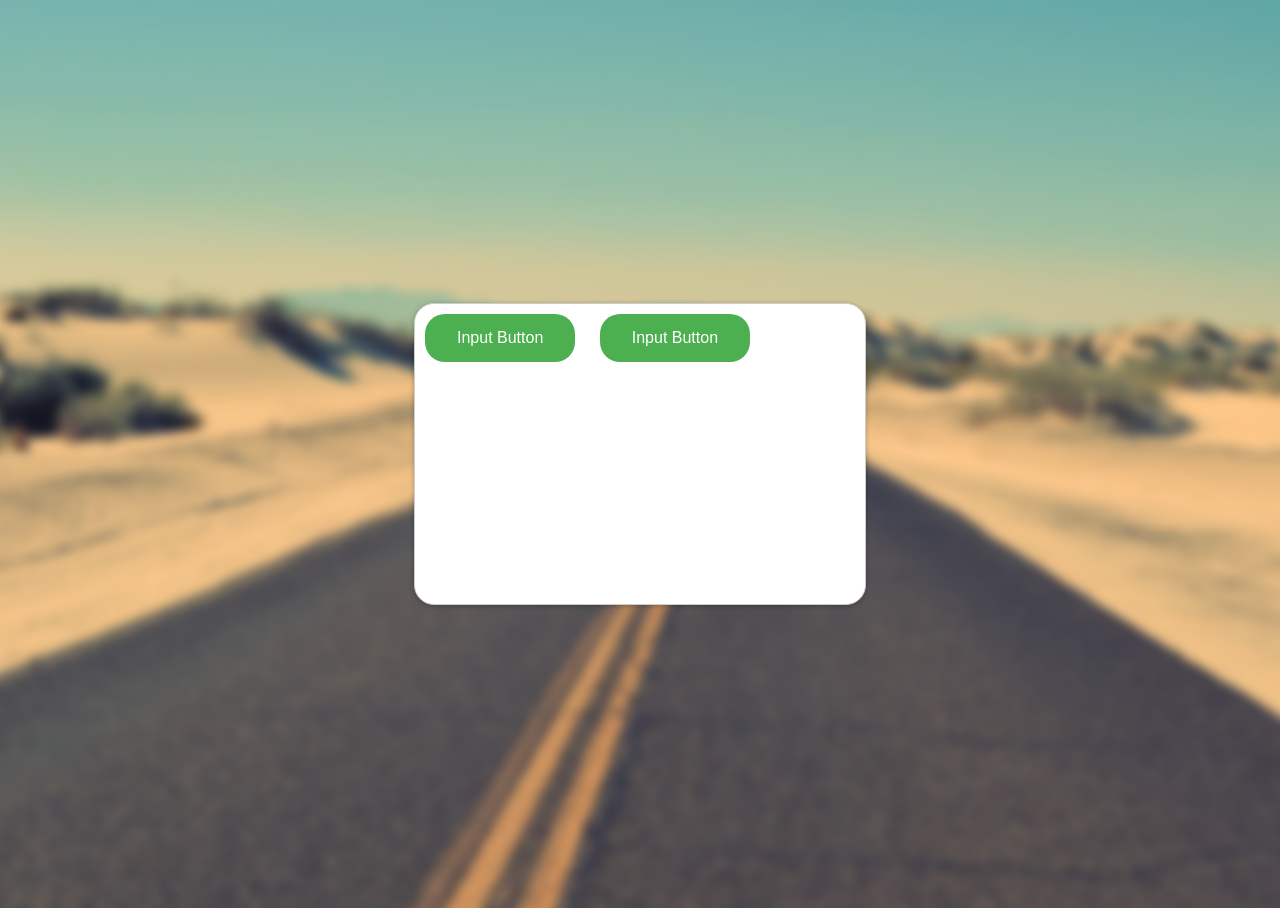
After one commit to heysulo/hris, a PHP site: page /login.html in a window 1280 px wide. The commit adds this page. Run offline with PHP 8.4, Linux system fonts and the light colour scheme.

Commit message:
Sample login page design created.

```diff
--- a/artista.css
+++ b/artista.css
@@ -1 +1,134 @@
-//test npw
+body{
+	background-color: #e2e2e2;
+	color: #3a4352;
+	font-family: "Arial";
+}
+
+
+
+.cbox{
+	background-color: #fff;
+    border: 1px solid #ccc;
+    max-width: 555px;
+    margin: 10px;
+    padding: 10px;
+    left: 50%;
+    width: auto;
+    height: auto;
+    border-radius: 4px;
+    margin-left: auto;
+    margin-right: auto;
+}
+
+.cbox_header{
+
+}
+
+.cbox_profile_title{
+    font-size: 16px;
+    line-height: 1.4;
+    font-weight: bold;
+    color: #3B5998;
+    word-wrap: break-word;
+}
+
+
+.cbox_timestamp{
+    font-size: 12px;
+    color: #6D6D6D;
+    word-wrap: break-word;
+}
+
+
+
+.cbox_div_propic{
+	border: 1px solid #BDC0C5;
+	height: 40px;
+	width: 40px;
+    margin-right: 10px;
+    float: left;
+}
+
+
+
+.cbox_content_txt {
+    margin-bottom: 0;
+    font-family: Nimbus Sans L;
+    text-align: justify;
+    color:#3e433e;
+    padding: 0;
+}
+
+.cbox_seen_txt {
+    font-size: 10px;
+    margin-top: 0;
+    margin-bottom: 0;
+    color:#3e433e;
+    padding: 0;
+}
+
+.cbox_hr{
+    color: #ff0000;
+}
+
+
+h3{
+	top:0;
+	left: 0;
+    float: left;
+	position: relative;
+}
+
+
+
+
+
+/* ~~~~~~~~~~~~~~~~~~~~~~~~~~~~~~~~ LOGIN ~~~~~~~~~~~~~~~~~*/
+.login_box {
+    border: 1px solid #ccc;
+    width: 450px;
+    height: 300px;
+    background-color: #fff;
+    border-radius: 20px;
+    box-shadow: 0 1px 5px rgba(0, 0, 0, 0.25);
+    position: absolute;
+    top:0;
+    bottom: 0;
+    left: 0;
+    right: 0;
+    z-index: 2;
+    margin: auto;
+
+}
+
+.user_choose_button {
+    background-color: #4CAF50; /* Green */
+    border: none;
+    color: white;
+    padding: 15px 32px;
+    margin-top: 10px;
+    margin-right: 10px;
+    margin-left: 10px ;
+    border-radius: 20px;
+    text-align: center;
+    text-decoration: none;
+    display: inline-block;
+    font-size: 16px;
+    z-index: 3;
+}
+
+.bg_blurredimg{
+    background-color: #f00;
+    background-image: url("./img/bg_img1.jpg");
+    background-size: cover;
+    display: block;
+    filter: blur(5px);
+    -webkit-filter: blur(5px);
+    height: 100%;
+    left: 0;
+    position: fixed;
+    right: 0;
+    z-index: 1;
+    transform: scale(1.1);
+
+}
--- /dev/null
+++ b/login.html
@@ -0,0 +1,16 @@
+<html>
+<head>
+    <link rel="stylesheet" type="text/css" href="artista.css">
+</head>
+<body >
+	<div class="bg_blurredimg"></div>
+	<div>
+	    <div class="login_box">
+	    	<div >
+		    	<input type="button" class="user_choose_button" value="Input Button">
+		    	<input type="button" class="user_choose_button" value="Input Button">
+	    	</div>
+	    </div>
+	</div>
+</body>
+</html>
```
Also changed, not shown: index.html (added, +23 -0 lines), img/bg_img1.jpg (added), img/bg_img2.jpg (added), img/bg_img2_low.jpg (added), img/defimg.jpg (added).
